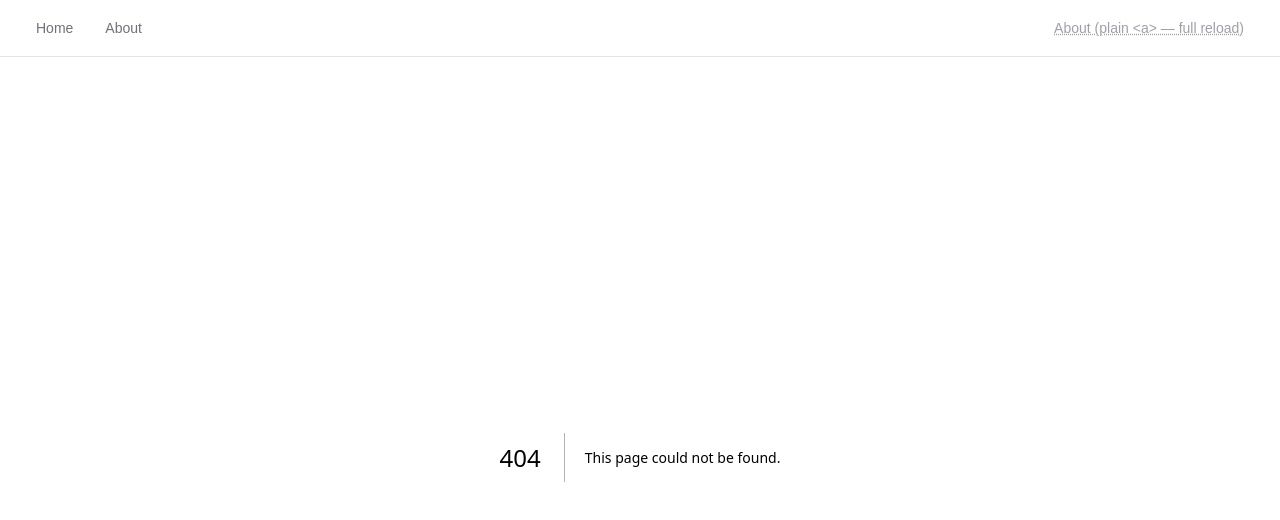
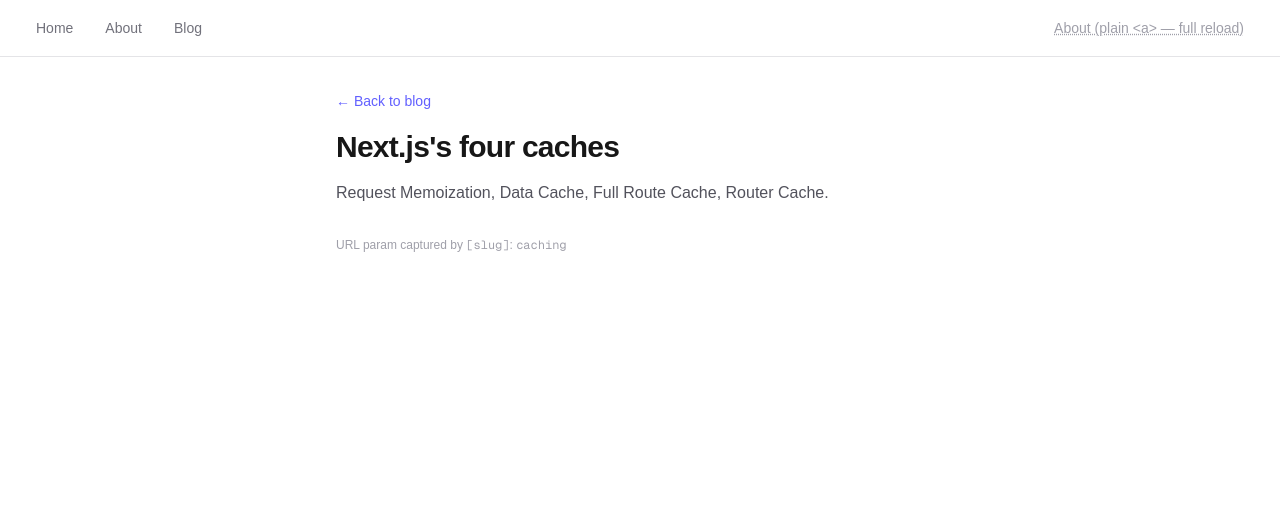
Before and after one commit to MilindGupta-Creator/next-app, a Next.js app: page /blog/caching in a window 1280 px wide. Before the commit this address had no page. Shown: the top 520 px of the page. Built offline with nearby package versions, Linux system fonts and the light colour scheme.

Commit message:
Add blog functionality with dynamic routing and post listing

```diff
--- a/src/app/Nav.tsx
+++ b/src/app/Nav.tsx
@@ -25,6 +25,9 @@
       <Link href="/about" className={linkClass('/about')}>
         About
       </Link>
+      <Link href="/blog" className={linkClass('/blog')}>
+        Blog
+      </Link>
 
       {/* Pushed to the right, a deliberately WRONG way to link, for contrast. */}
       <a
--- /dev/null
+++ b/src/app/blog/[slug]/page.tsx
@@ -0,0 +1,37 @@
+import Link from 'next/link';
+import { notFound } from 'next/navigation';
+import { getAllPosts, getPost } from '../posts';
+
+// generateStaticParams tells Next WHICH slugs to prerender to static HTML at build time.
+// (This replaces the old Pages Router `getStaticPaths`.) Return one object per page.
+export async function generateStaticParams() {
+  const posts = await getAllPosts();
+  return posts.map((post) => ({ slug: post.slug })); // [{slug:'hydration'}, {slug:'rsc'}, ...]
+}
+
+// ⚠️ BREAKING CHANGE (Next 15+/16): `params` is a Promise now. You MUST await it.
+// In v14 and earlier this was a plain object. Top interview gotcha.
+export default async function BlogPost({
+  params,
+}: {
+  params: Promise<{ slug: string }>;
+}) {
+  const { slug } = await params;
+  const post = await getPost(slug);
+
+  // Unknown slug → render the nearest not-found UI and send a real 404 status.
+  if (!post) notFound();
+
+  return (
+    <main className="mx-auto w-full max-w-2xl flex-1 p-8">
+      <Link href="/blog" className="text-sm text-indigo-500 hover:underline">
+        ← Back to blog
+      </Link>
+      <h1 className="mt-4 text-3xl font-semibold tracking-tight">{post.title}</h1>
+      <p className="mt-4 text-zinc-600 dark:text-zinc-300">{post.body}</p>
+      <p className="mt-8 text-xs text-zinc-400">
+        URL param captured by <code>[slug]</code>: <code>{slug}</code>
+      </p>
+    </main>
+  );
+}
--- /dev/null
+++ b/src/app/blog/page.tsx
@@ -0,0 +1,28 @@
+import Link from 'next/link';
+import { getAllPosts } from './posts';
+
+// A Server Component that `await`s data directly — no useEffect, no loading state,
+// no client fetch. This runs on the server; the browser only receives the HTML/RSC.
+export default async function BlogIndex() {
+  const posts = await getAllPosts();
+
+  return (
+    <main className="mx-auto w-full max-w-2xl flex-1 p-8">
+      <h1 className="mb-6 text-3xl font-semibold tracking-tight">Blog</h1>
+      <ul className="flex flex-col gap-3">
+        {posts.map((post) => (
+          <li key={post.slug}>
+            {/* One file — [slug]/page.tsx — serves every one of these URLs. */}
+            <Link
+              href={`/blog/${post.slug}`}
+              className="block rounded-lg border border-zinc-200 p-4 hover:border-indigo-500 dark:border-zinc-800"
+            >
+              <span className="font-medium">{post.title}</span>
+              <span className="block text-sm text-zinc-500">/blog/{post.slug}</span>
+            </Link>
+          </li>
+        ))}
+      </ul>
+    </main>
+  );
+}
--- /dev/null
+++ b/src/app/blog/posts.ts
@@ -0,0 +1,17 @@
+// Pretend this is your CMS / database / API. Kept local so the demo is self-contained.
+export type Post = { slug: string; title: string; body: string };
+
+const POSTS: Post[] = [
+  { slug: 'hydration', title: 'How hydration actually works', body: 'React attaches listeners to server-rendered DOM without recreating it.' },
+  { slug: 'rsc', title: 'Server Components in one paragraph', body: 'They render to an RSC payload and ship zero JS to the client.' },
+  { slug: 'caching', title: "Next.js's four caches", body: 'Request Memoization, Data Cache, Full Route Cache, Router Cache.' },
+];
+
+// Simulate an async data source (like `await db.query(...)` or `await fetch(...)`).
+export async function getAllPosts(): Promise<Post[]> {
+  return POSTS;
+}
+
+export async function getPost(slug: string): Promise<Post | undefined> {
+  return POSTS.find((p) => p.slug === slug);
+}
```
